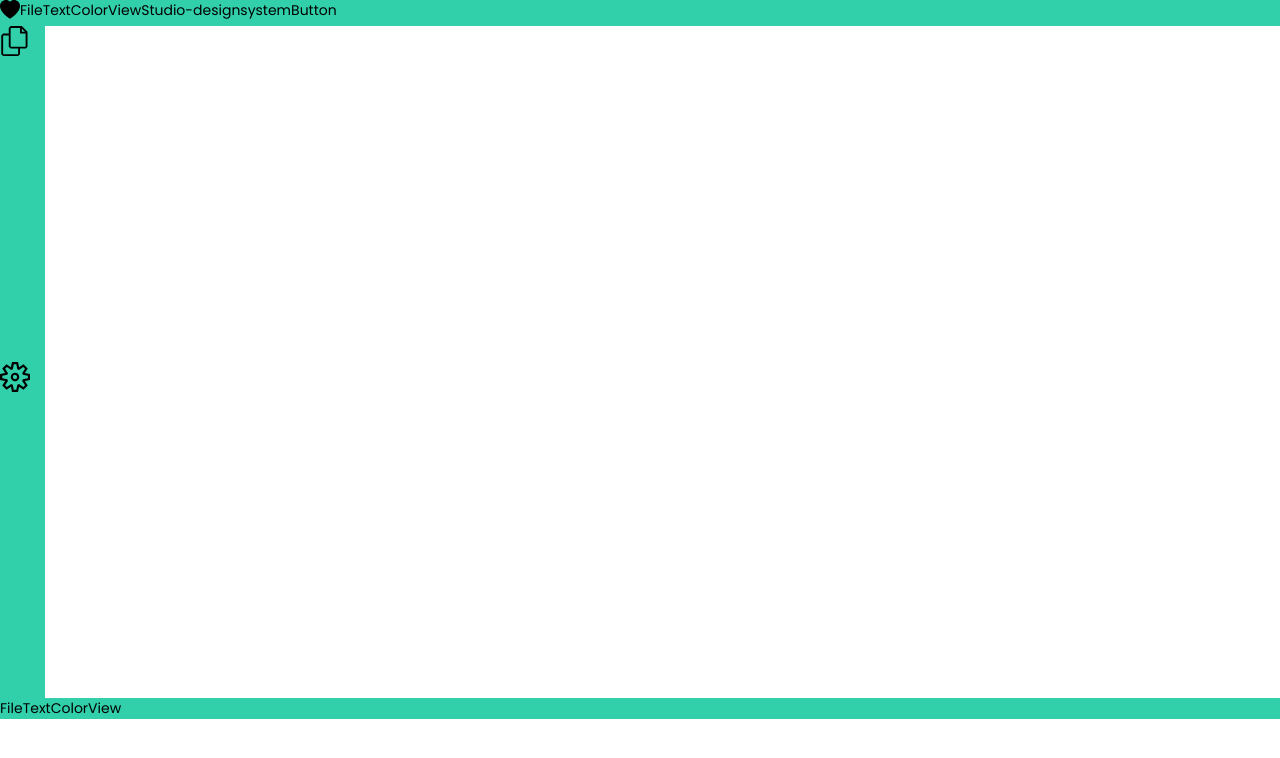
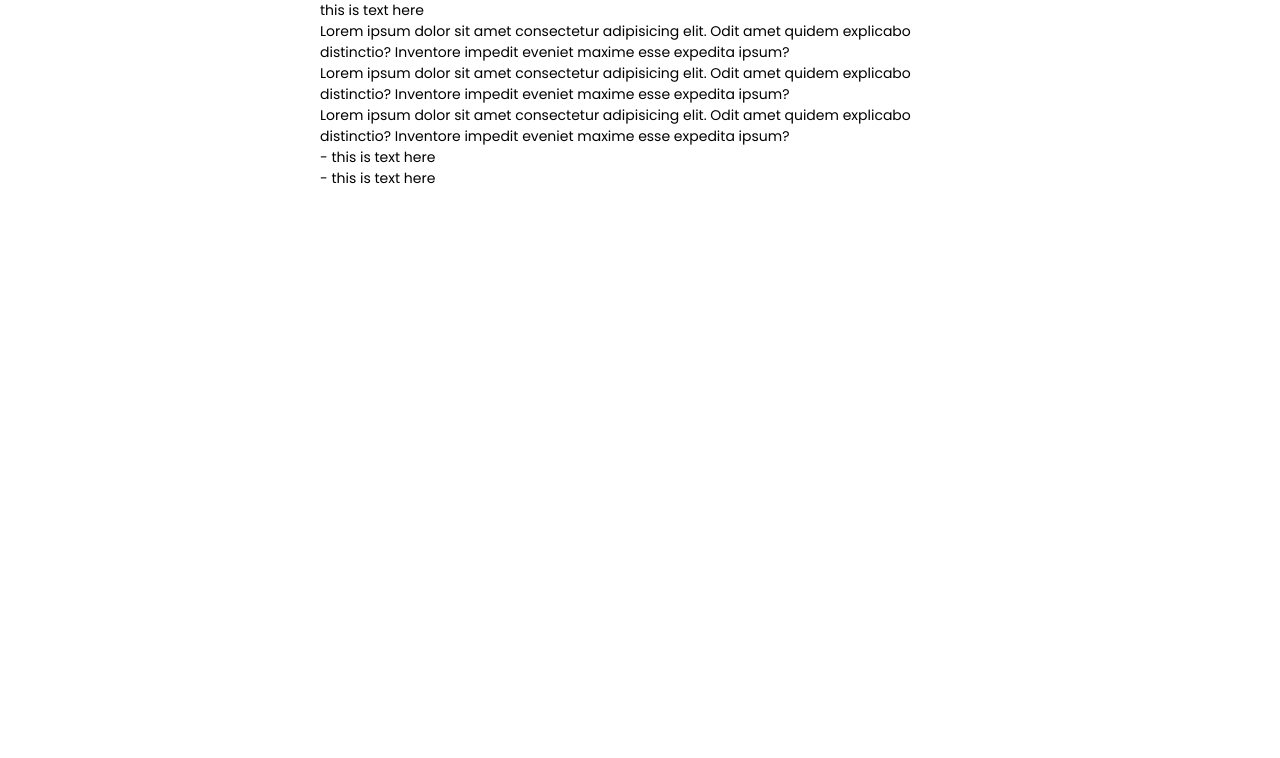
Before and after one commit to sirajcode/studio, a React (Vite) app: page / in a window 1280 px wide. Shown: the top 758 px of the page. Built offline with nearby package versions, Linux system fonts and the light colour scheme.

Commit message:
update(DesignSystem): last steps

```diff
--- a/src/App.jsx
+++ b/src/App.jsx
@@ -1,11 +1,14 @@
 import React from 'react'
-import GlobalStyle from './DesignSystem/GlobalStyles'
-import Navbar from './App/Pages/Navbar';
+import GlobalStyle from './DesignSystem/GlobalStyles';
+// import Navbar from './App/Pages/Navbar';
+import Page from './App/Pages/Page';
+
 const App = () => {
   return (
     <>
     <GlobalStyle/>
-    <Navbar/>
+      {/* <Navbar/> */}
+      <Page/>
     </>
   )
 }
--- a/src/App/Pages/Page.jsx
+++ b/src/App/Pages/Page.jsx
@@ -8,12 +8,13 @@ const Page = () => {
   return (
       <>
     <Container width='sm'>
-          <Text fontSize={3} weight='600' marginBottom={3}>this is text here </Text>
-          <Text fontSize={2}> - this is text here </Text>
-          <Text fontSize={2}> - this is text here </Text>
-          <Text fontSize={2}> - this is text here </Text>
-          <Text fontSize={2}> - this is text here </Text>
-          <Text fontSize={2}> - this is text here </Text>
+        <Text fontSize={3} weight='600' marginBottom={3}>this is text here </Text>
+        <Text fontSize={2}>Lorem ipsum dolor sit amet consectetur adipisicing elit. Odit amet quidem explicabo distinctio? Inventore impedit eveniet maxime esse expedita ipsum?</Text>
+        <Text fontSize={2}>Lorem ipsum dolor sit amet consectetur adipisicing elit. Odit amet quidem explicabo distinctio? Inventore impedit eveniet maxime esse expedita ipsum?</Text>
+        <Text fontSize={2}>Lorem ipsum dolor sit amet consectetur adipisicing elit. Odit amet quidem explicabo distinctio? Inventore impedit eveniet maxime esse expedita ipsum?</Text>
+        <Text fontSize={2}> - this is text here </Text>
+        <Text fontSize={2}> - this is text here </Text>
+
     </Container>
 
       </>
--- a/src/DesignSystem/Utils.jsx
+++ b/src/DesignSystem/Utils.jsx
@@ -36,10 +36,10 @@ flex-direction: ${({ flexDirection }) => {
     }};
 `
 export const Column = styled.div`
-    width: ${({nos}) => {
-        if (nos ==='three') return '33.33%'
-        else if (nos === 'four') return '25%'
-        else if(nos==='two') return '50%'
+width: ${({Column}) => {
+        if (Column ==='three') return '33.33%'
+        else if (Column === 'four') return '25%'
+        else if(Column==='two') return '50%'
         return '0'
 }};
 padding: ${props => (props.noPadding ? 0 : '15px')};
```
Lines whose indentation alone changed are shown as unchanged.
